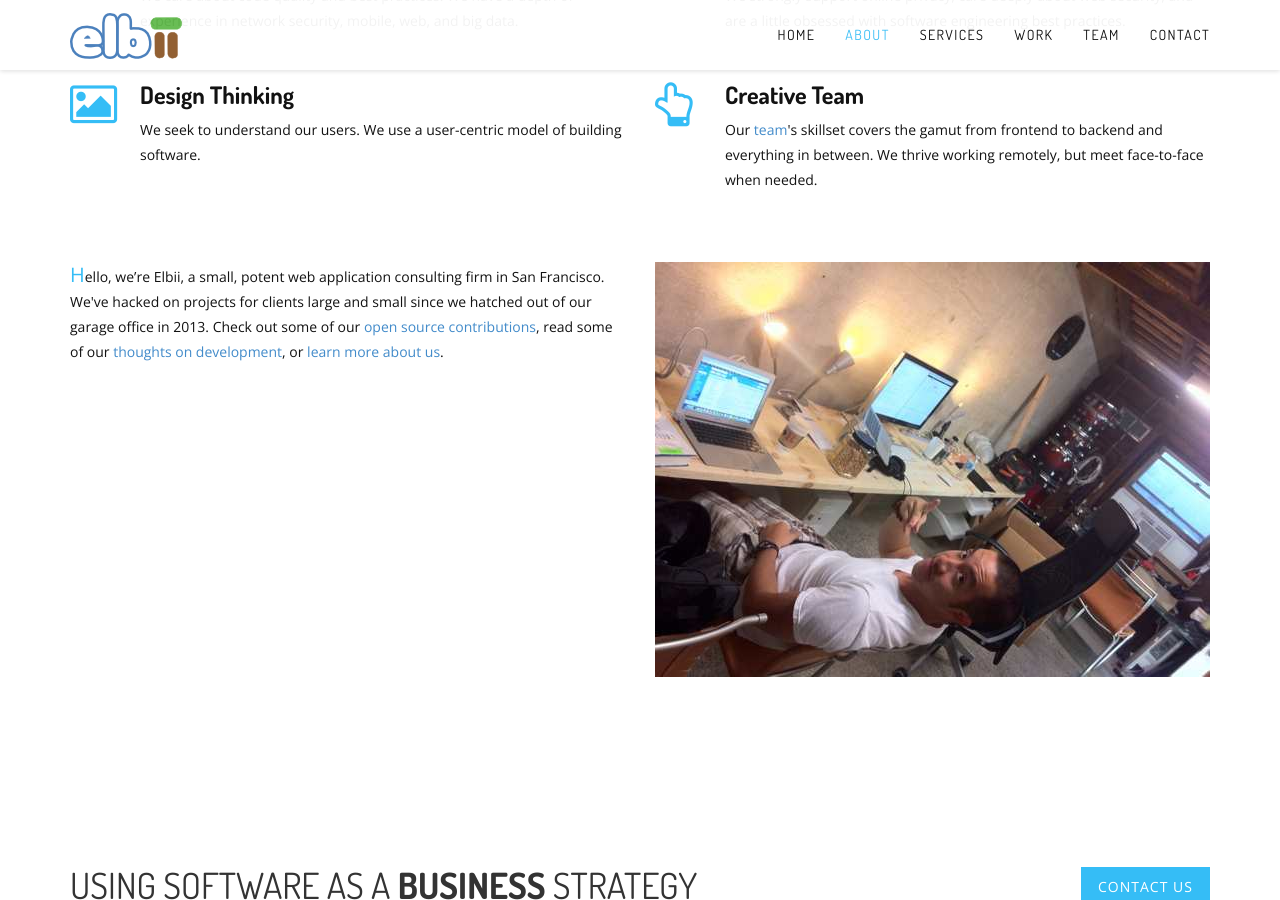
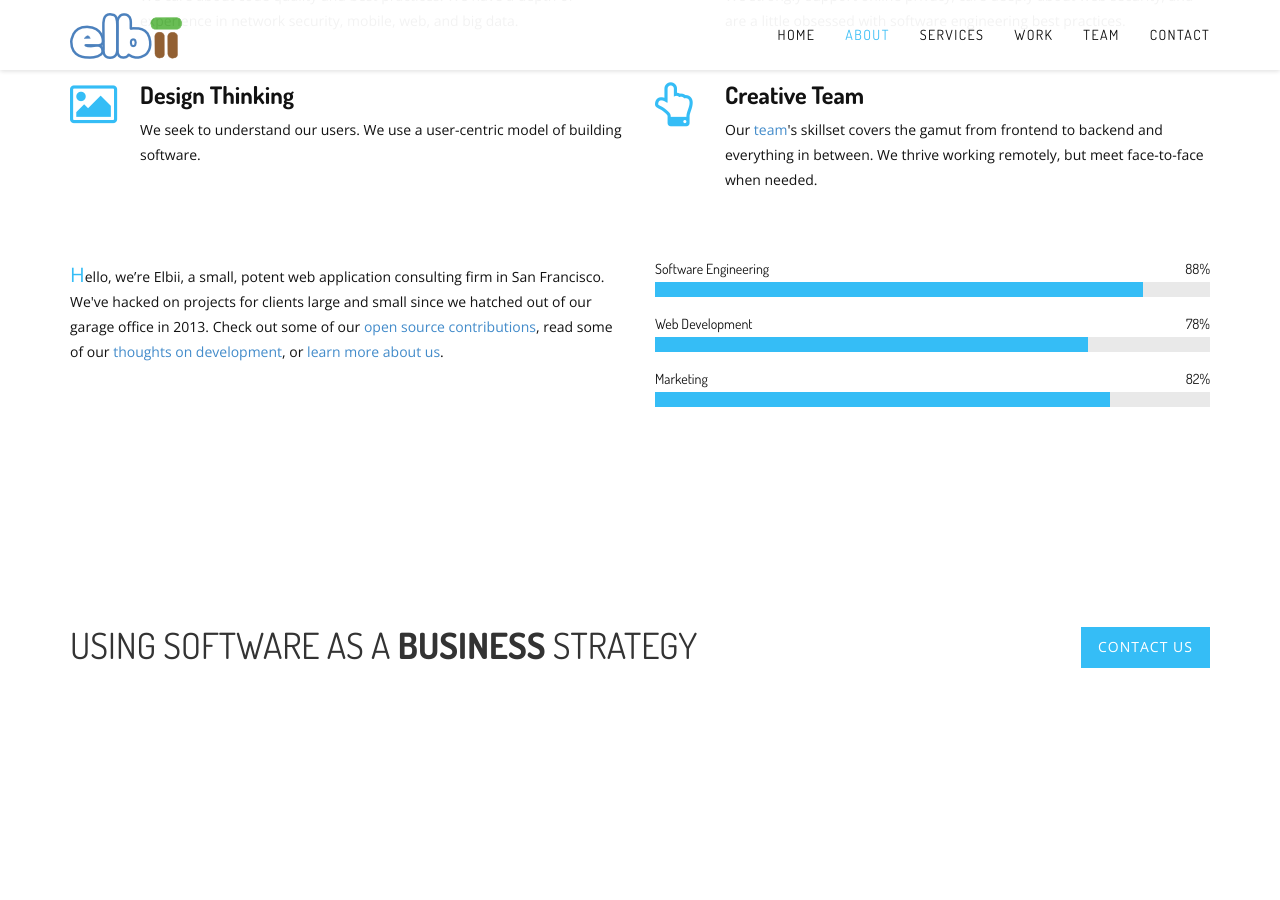
Before and after one commit to elbii/elbii.com, a Jekyll site: the page built from index.html, in a window 1280 px wide and 900 px high, scrolled down 1233 px. Built offline with Jekyll 4.4.1, drawn with Linux system fonts in a browser that asks for light colours; Markdown is read by kramdown in place of the engine named in the settings.

Commit message:
remove garoffice picture

```diff
--- a/index.html
+++ b/index.html
@@ -148,24 +148,23 @@ title: Web Engineering Consulting | Elbii
                         </div>
                     </div>
                     <div class="col-md-6 col-sm-6">
-                      <img src="img/garoffice.jpg" class="img-responsive" alt="Garage office">
-                        <!-- <div class="skills-wrapper wow animated bounceIn" data-wow-delay="0.6s"> -->
-                        <!--     <h3 class="heading-progress">Software Engineering <span class="pull-right">88%</span></h3> -->
-                        <!--     <div class="progress"> -->
-                        <!--         <div class="progress-bar" style="width: 88%" aria-valuemax="100" aria-valuemin="0" aria-valuenow="88" role="progressbar"> -->
-                        <!--         </div> -->
-                        <!--     </div> -->
-                        <!--     <h3 class="heading-progress">Web Development <span class="pull-right">78%</span></h3> -->
-                        <!--     <div class="progress"> -->
-                        <!--         <div class="progress-bar" style="width: 78%" aria-valuemax="100" aria-valuemin="0" aria-valuenow="78" role="progressbar"> -->
-                        <!--         </div> -->
-                        <!--     </div> -->
-                        <!--     <h3 class="heading-progress">Marketing <span class="pull-right">82%</span></h3> -->
-                        <!--     <div class="progress"> -->
-                        <!--         <div class="progress-bar" style="width: 82%" aria-valuemax="100" aria-valuemin="0" aria-valuenow="82" role="progressbar"> -->
-                        <!--         </div> -->
-                        <!--     </div> -->
-                        <!-- </div> -->
+                        <div class="skills-wrapper wow animated bounceIn" data-wow-delay="0.6s">
+                            <h3 class="heading-progress">Software Engineering <span class="pull-right">88%</span></h3>
+                            <div class="progress">
+                                <div class="progress-bar" style="width: 88%" aria-valuemax="100" aria-valuemin="0" aria-valuenow="88" role="progressbar">
+                                </div>
+                            </div>
+                            <h3 class="heading-progress">Web Development <span class="pull-right">78%</span></h3>
+                            <div class="progress">
+                                <div class="progress-bar" style="width: 78%" aria-valuemax="100" aria-valuemin="0" aria-valuenow="78" role="progressbar">
+                                </div>
+                            </div>
+                            <h3 class="heading-progress">Marketing <span class="pull-right">82%</span></h3>
+                            <div class="progress">
+                                <div class="progress-bar" style="width: 82%" aria-valuemax="100" aria-valuemin="0" aria-valuenow="82" role="progressbar">
+                                </div>
+                            </div>
+                        </div>
                     </div>
                 </div>
                   <div class="row easy-pie-chart-row">
```
